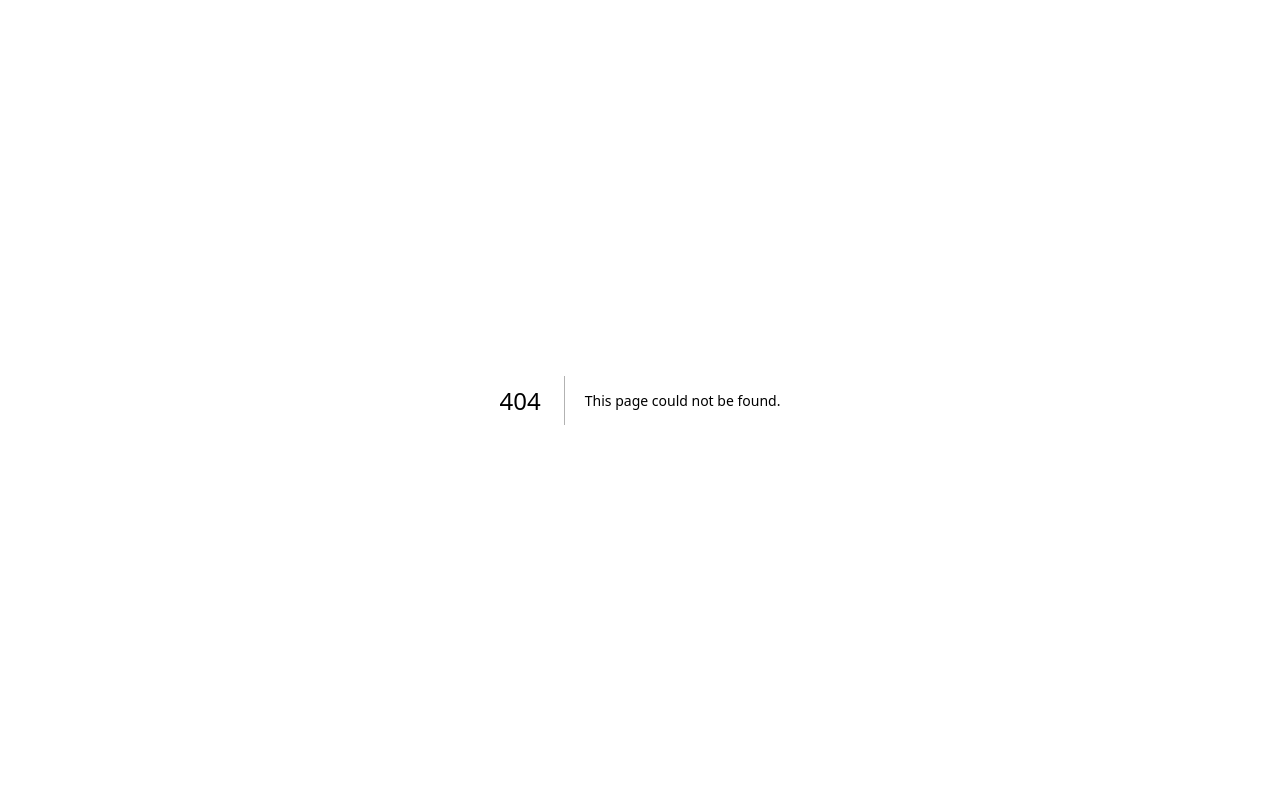
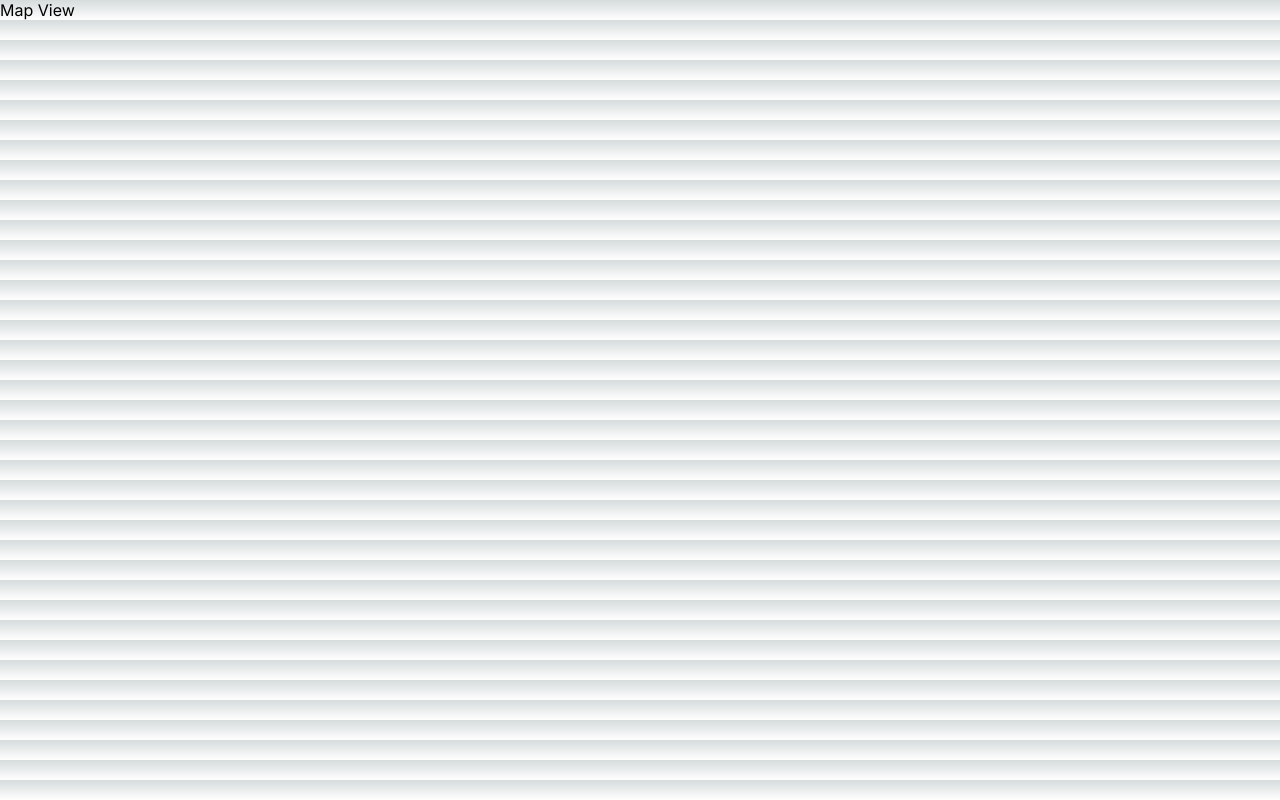
Before and after one commit to qpow1018/elden-wiki-client, a Next.js app: page /map in a window 1280 px wide. Before the commit this address had no page. Built offline with nearby package versions, Linux system fonts and the light colour scheme.

Commit message:
create MapPage and MapViewComponent

```diff
--- /dev/null
+++ b/src/app/map/page.tsx
@@ -0,0 +1,7 @@
+import Map from '@/containers/Map';
+
+export default function MapPage() {
+  return (
+    <Map />
+  );
+}
--- /dev/null
+++ b/src/containers/Map/index.tsx
@@ -0,0 +1,8 @@
+
+export default function Map() {
+  return (
+    <div>
+      Map View
+    </div>
+  );
+}
```
